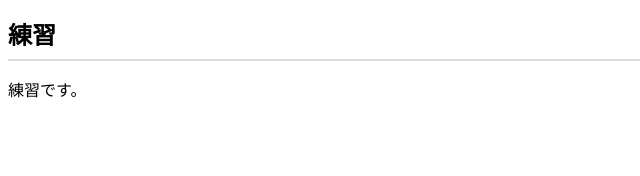
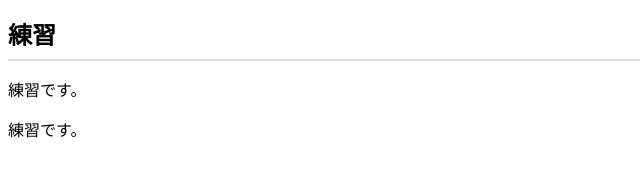
Before and after one commit to jyun-k/jyun-k.github.io, a plain HTML site: page index.html in a window 1280 px wide. Shown: the full height of the page, 0-640 px from the left. Drawn offline with nearby package versions, Linux system fonts and the light colour scheme.

Commit message:
Add files via upload

```diff
--- a/index.html
+++ b/index.html
@@ -12,5 +12,6 @@
 <body>
   <h1>練習</h1>
   <p>練習です。</p>
+  <p>練習です。</p>
 </body>
 </html>
```
